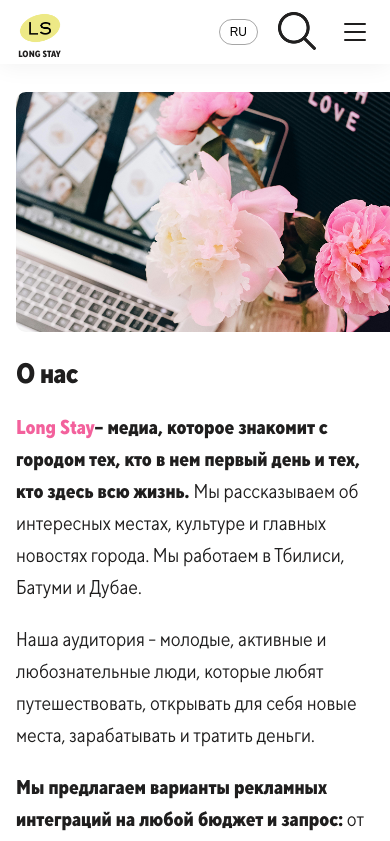
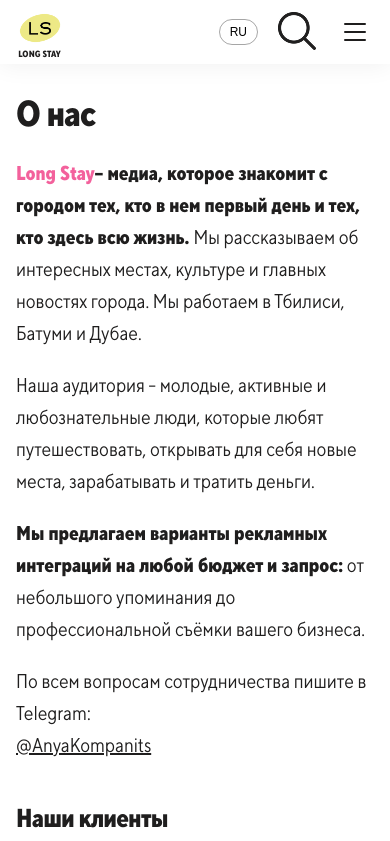
Before and after one commit to glimer111/LongStay, a Next.js app: page /about in a window 390 px wide. Shown: the top 841 px of the page. Built offline with nearby package versions, Linux system fonts and the light colour scheme.

Commit message:
Changed About project page

```diff
--- a/app/about/page.module.css
+++ b/app/about/page.module.css
@@ -28,7 +28,7 @@
 }
 
 .title {
-  font-size: clamp(28px, 4vw, 42px);
+  font-size: clamp(38px, 5.5vw, 56px);
   font-weight: 800;
   letter-spacing: -0.02em;
   margin: 0 0 24px;
@@ -222,10 +222,7 @@
     margin-bottom: 48px;
   }
   .aboutImageWrap {
-    min-height: 320px;
-    aspect-ratio: 4/3;
-    max-height: 420px;
-    order: -1;
+    display: none;
   }
   .clientsGrid {
     grid-template-columns: repeat(4, 1fr);
@@ -242,7 +239,7 @@
     margin-bottom: 40px;
   }
   .title {
-    font-size: 28px;
+    font-size: 36px;
     margin-bottom: 20px;
   }
   .intro,
@@ -250,11 +247,6 @@
   .paragraphBold,
   .contact {
     font-size: 20px;
-  }
-  .aboutImageWrap {
-    min-height: 240px;
-    aspect-ratio: 16/10;
-    max-height: 340px;
   }
   .clientsSection {
     margin-bottom: 40px;
```
